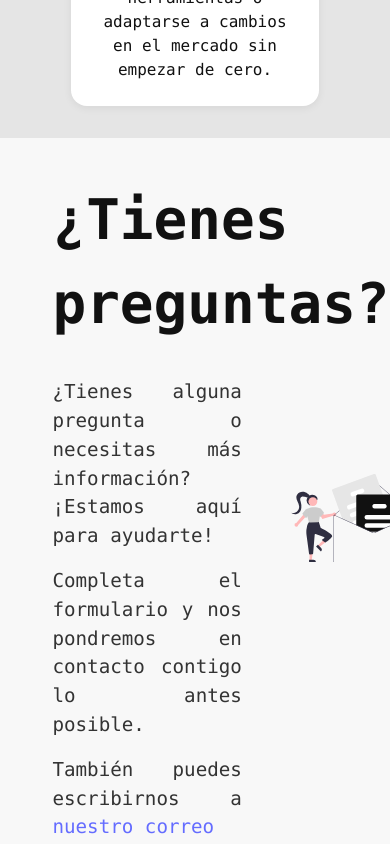
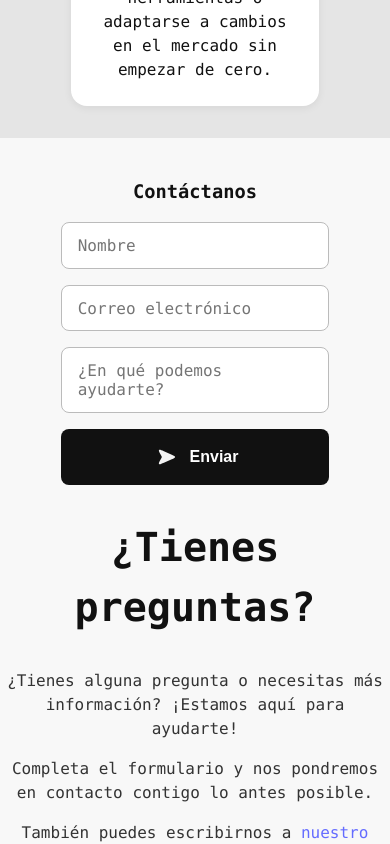
Before and after one commit to diegoGTDev/Noesis-LandingPage, a React (Vite) app: page / in a window 390 px wide. Shown: the part 5680-6524 px from the top of the page. Built offline with nearby package versions, Linux system fonts and the light colour scheme.

Commit message:
Add responsive styles for Contact section

```diff
--- a/src/styles/Contacto.css
+++ b/src/styles/Contacto.css
@@ -48,3 +48,41 @@
   color: #333;
   margin-bottom: 1rem;
 }
+
+/* Responsive of contacto */
+
+@media (max-width: 768px) {
+
+  .contacto{
+    height: auto;
+    flex-direction: column-reverse;
+    justify-content: center;
+    align-items: center;
+  }
+  .contacto form{
+    margin-bottom: 2rem;
+    width: 70%;
+  }
+  .contacto-info {
+    flex-direction: column;
+    align-items: center;
+    justify-content: center;
+  }
+  .contacto-info-text{
+    width: 100%;
+    text-align: center;
+  }
+
+  .contacto-info h3 {
+    font-size: 2.5em;
+  }
+
+  .contacto-info p {
+    font-size: 1em;
+  }
+  .contacto-info-svg {
+    width: 100%;
+    max-width: 400px;
+    height: auto;
+  }
+}
```
